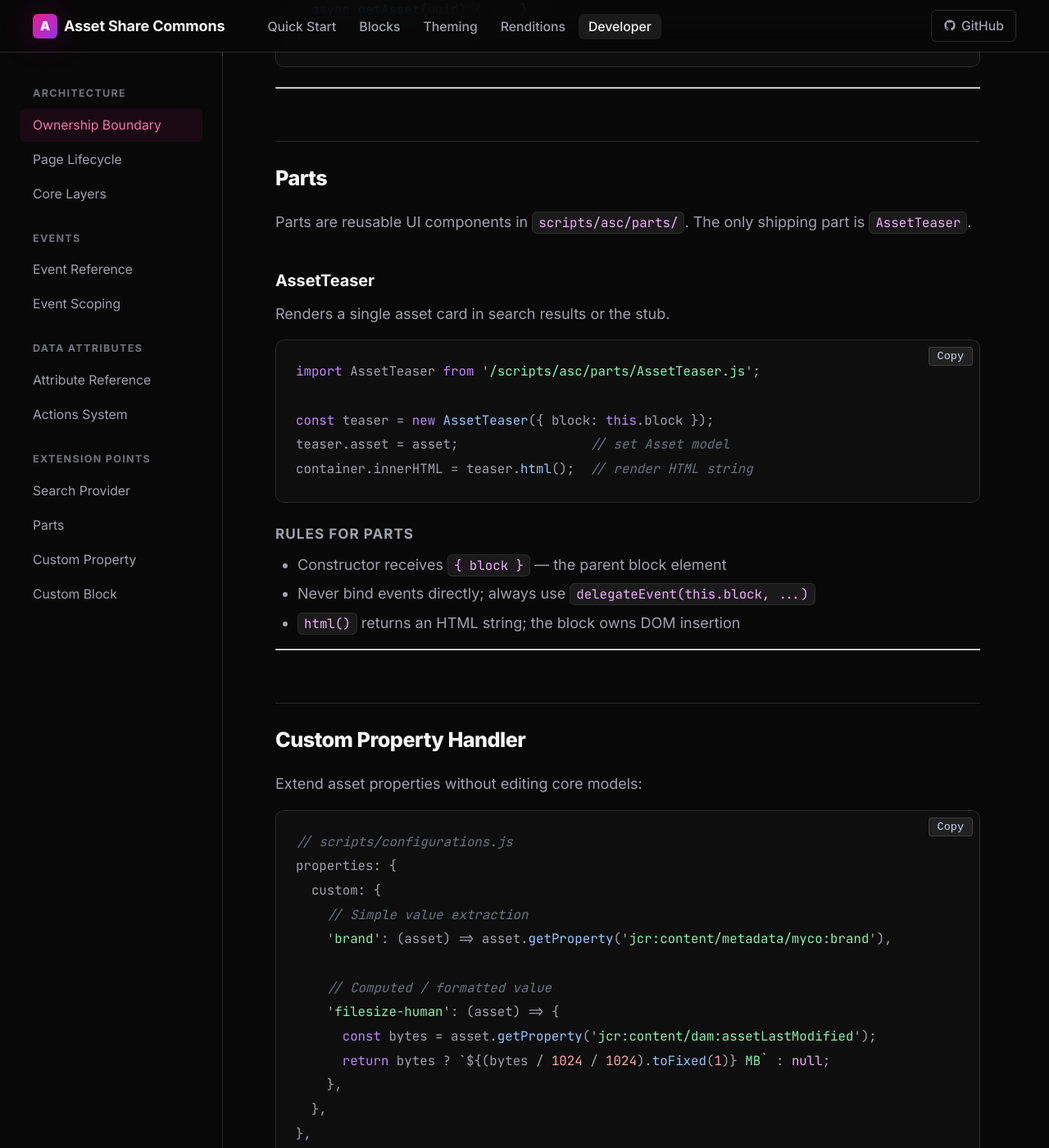
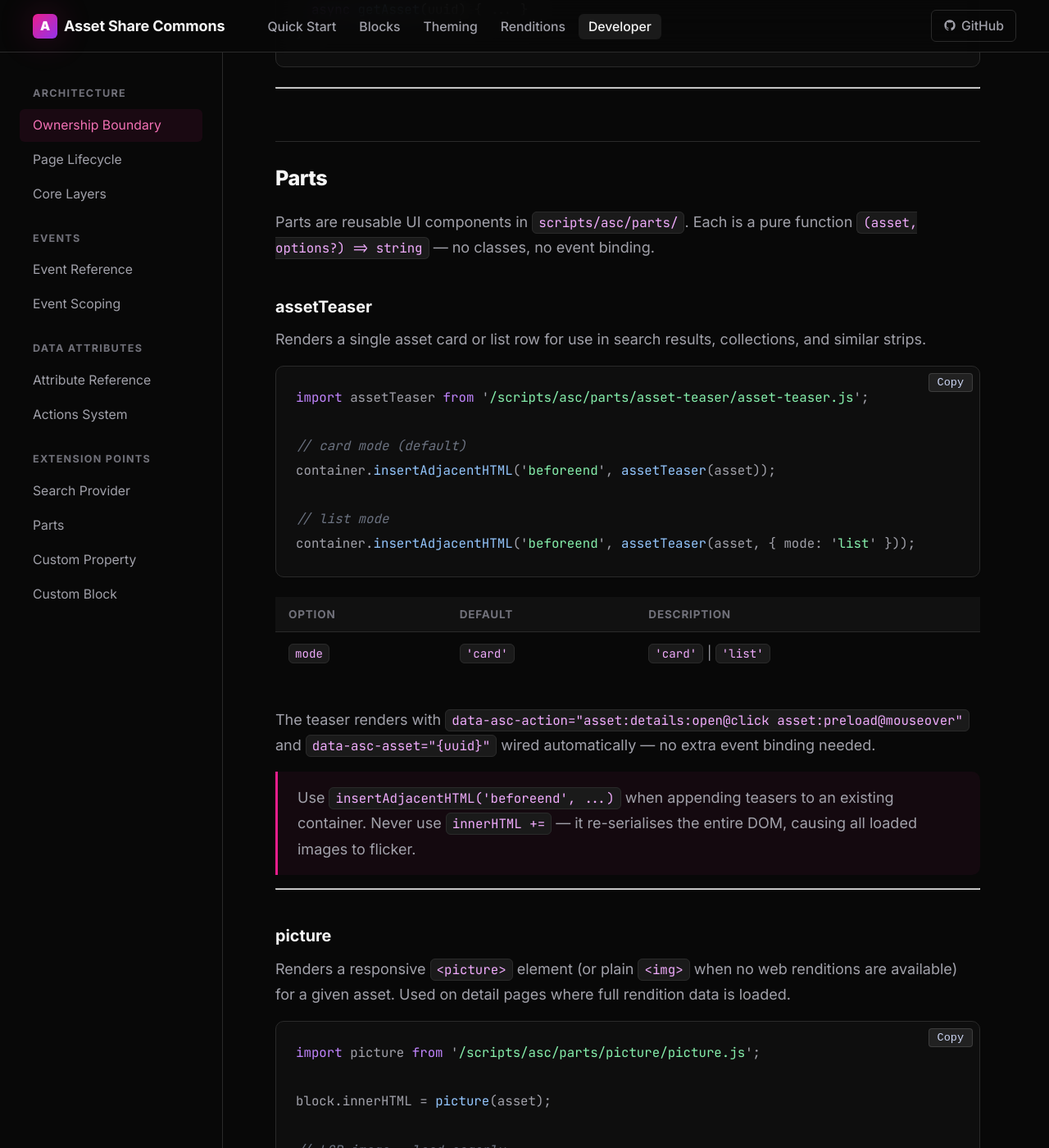
Before and after one commit to davidjgonzalez/asset-share-commons-eds, a Jekyll site: the page built from developer.md, in a window 1280 px wide and 1400 px high, scrolled down 6489 px. Shown: the whole window at 82% size. Built offline with Jekyll 4.4.1, drawn with Linux system fonts in a browser that asks for light colours; some of the changed text lies outside the part shown.

Commit message:
docs: push history navigation + picture part + fix assetTeaser API docs
Co-Authored-By: Claude Sonnet 4.6 <noreply@anthropic.com>

````diff
--- a/developer.md
+++ b/developer.md
@@ -205,25 +205,69 @@ class MyProvider {
 
 ## Parts {#parts}
 
-Parts are reusable UI components in `scripts/asc/parts/`. The only shipping part is `AssetTeaser`.
+Parts are reusable UI components in `scripts/asc/parts/`. Each is a pure function `(asset, options?) => string` — no classes, no event binding.
 
-### AssetTeaser
+### assetTeaser
 
-Renders a single asset card in search results or the stub.
+Renders a single asset card or list row for use in search results, collections, and similar strips.
 
 ```js
-import AssetTeaser from '/scripts/asc/parts/AssetTeaser.js';
+import assetTeaser from '/scripts/asc/parts/asset-teaser/asset-teaser.js';
 
-const teaser = new AssetTeaser({ block: this.block });
-teaser.asset = asset;                 // set Asset model
-container.innerHTML = teaser.html();  // render HTML string
+// card mode (default)
+container.insertAdjacentHTML('beforeend', assetTeaser(asset));
+
+// list mode
+container.insertAdjacentHTML('beforeend', assetTeaser(asset, { mode: 'list' }));
 ```
+
+| Option | Default | Description |
+|--------|---------|-------------|
+| `mode` | `'card'` | `'card'` \| `'list'` |
+
+The teaser renders with `data-asc-action="asset:details:open@click asset:preload@mouseover"` and `data-asc-asset="{uuid}"` wired automatically — no extra event binding needed.
+
+> Use `insertAdjacentHTML('beforeend', ...)` when appending teasers to an existing container. Never use `innerHTML +=` — it re-serialises the entire DOM, causing all loaded images to flicker.
+
+---
+
+### picture
+
+Renders a responsive `<picture>` element (or plain `<img>` when no web renditions are available) for a given asset. Used on detail pages where full rendition data is loaded.
+
+```js
+import picture from '/scripts/asc/parts/picture/picture.js';
+
+block.innerHTML = picture(asset);
+
+// LCP image — load eagerly
+block.innerHTML = picture(asset, { eager: true });
+
+// Custom breakpoints
+block.innerHTML = picture(asset, {
+  breakpoints: [
+    { media: '(min-width: 1024px)', renditionWidth: 840 },
+    { media: '(min-width: 768px)',  renditionWidth: 560 },
+  ],
+});
+```
+
+| Option | Default | Description |
+|--------|---------|-------------|
+| `alt` | asset title | Alt text for the `<img>` |
+| `eager` | `false` | Sets `loading="eager"` and `fetchpriority="high"` for LCP images |
+| `breakpoints` | auto | Array of `{ media, renditionWidth }` — auto-generates `<source>` elements if omitted |
+| `imgAttributes` | `{}` | Extra attributes merged onto the `<img>` element |
+
+When no JCR web renditions are present (e.g. search result assets), falls back to a plain `<img>` pointing at the thumbnail URL.
+
+---
 
 #### Rules for Parts
 
-- Constructor receives `{ block }` — the parent block element
-- Never bind events directly; always use `delegateEvent(this.block, ...)`
-- `html()` returns an HTML string; the block owns DOM insertion
+- Pure functions — `(asset, options?) => string`
+- No event binding — blocks own event wiring via `data-asc-action` and `delegateEvent()`
+- Return HTML strings — blocks own DOM insertion
 
 ---
 
````
Also changed, not shown: blocks.md (+8 -0 lines).
